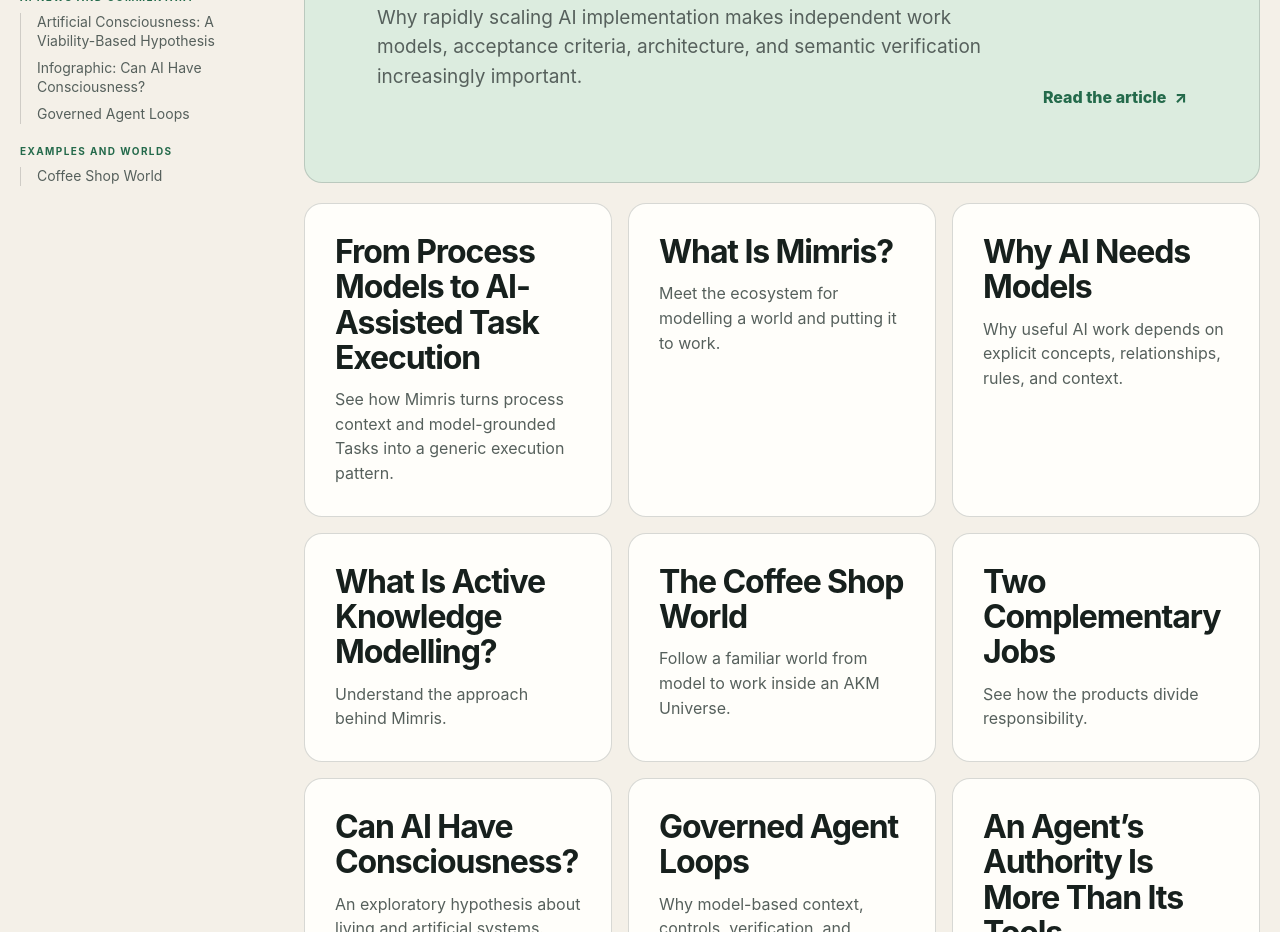
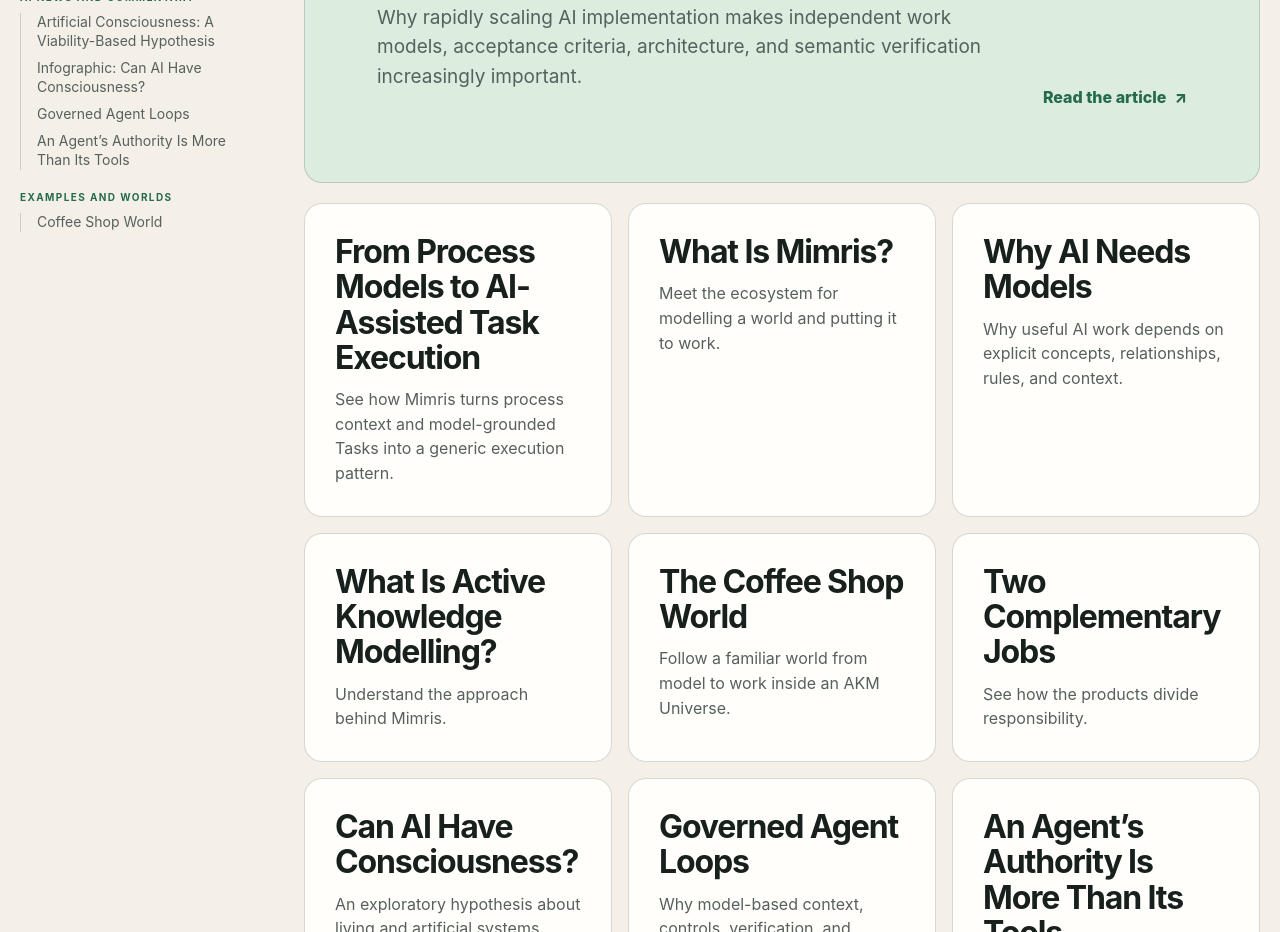
Before and after one commit to Mimris/mimris-site, a Next.js app: page /articles in a window 1280 px wide. Shown: the part 880-1812 px from the top of the page. Built offline with nearby package versions, Linux system fonts and the light colour scheme.

Commit message:
Fix article directory registration and launch package table

```diff
--- a/app/_components/article-markdown.tsx
+++ b/app/_components/article-markdown.tsx
@@ -20,6 +20,7 @@
       ["/articles/from-biological-viability-to-artificial-consciousness", "Artificial Consciousness: A Viability-Based Hypothesis"],
       ["/articles/can-ai-have-consciousness-infographic", "Infographic: Can AI Have Consciousness?"],
       ["/articles/governed-agent-loops", "Governed Agent Loops"],
+      ["/articles/agent-authority-is-more-than-tools", "An Agent’s Authority Is More Than Its Tools"],
     ],
   },
   {
```
Also changed, not shown: 1 other file (tests, documents, lock files or other folders).
